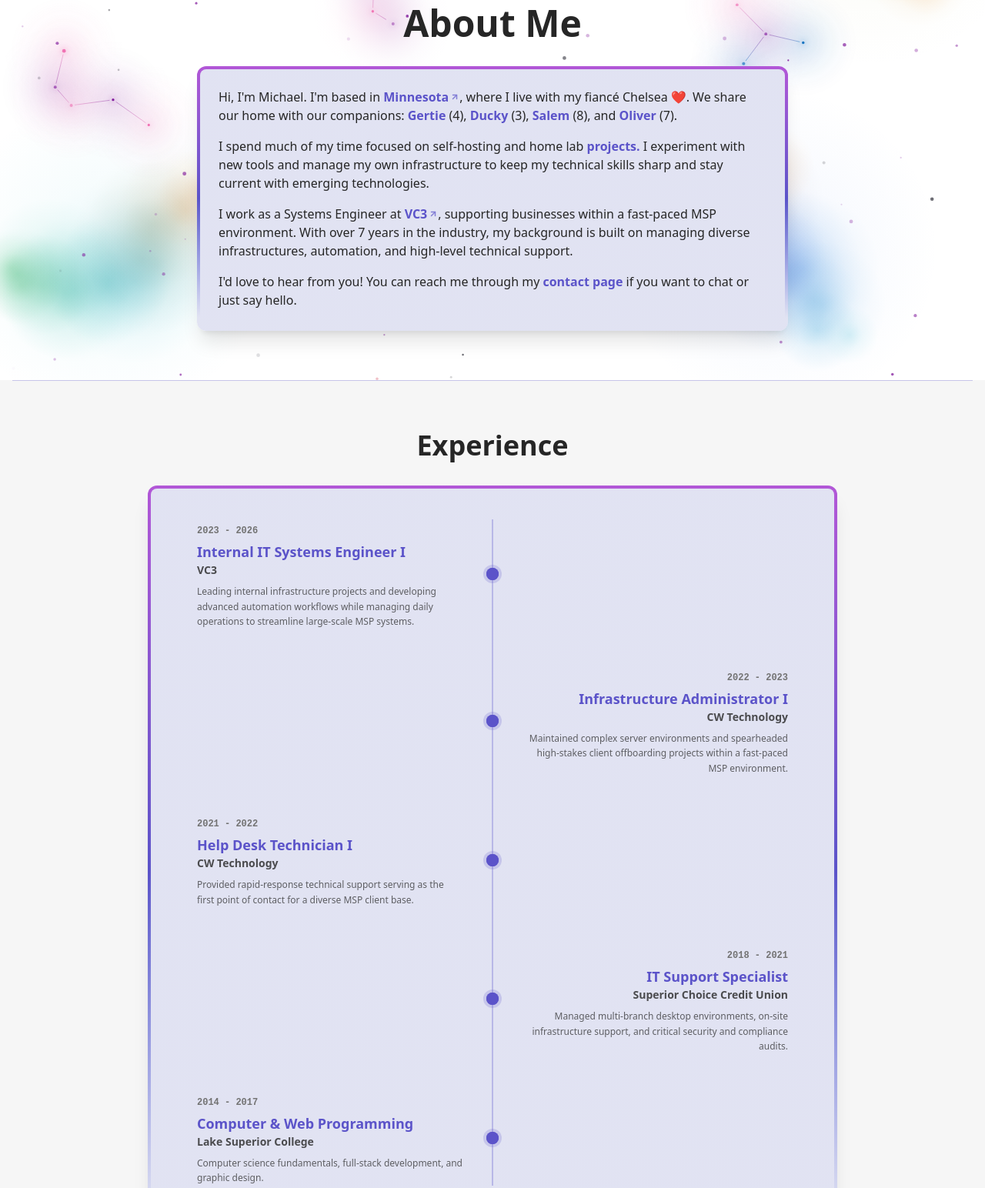
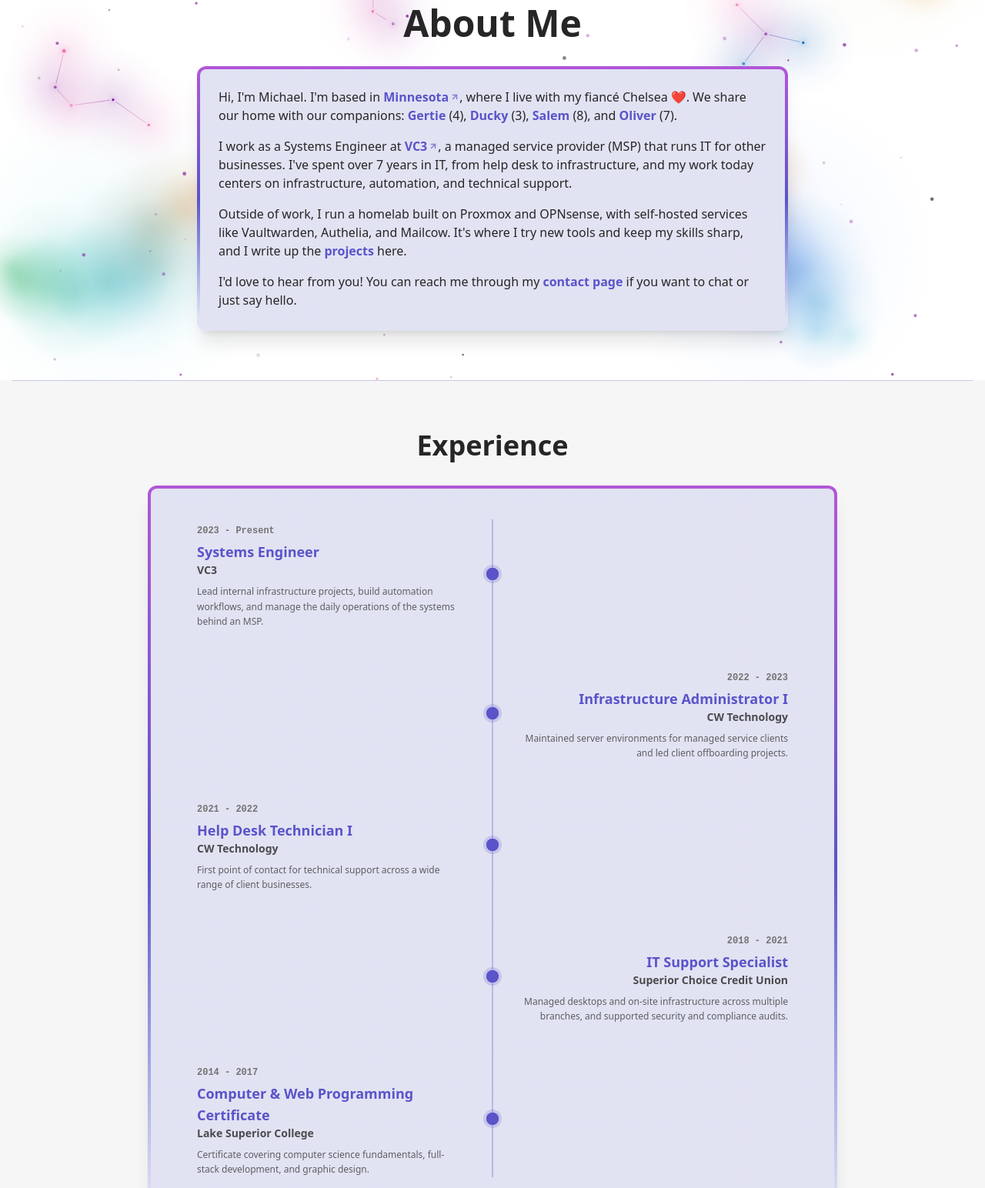
Before and after one commit to copperpocket/mulek.cc, an Astro site: page /about in a window 1280 px wide. Shown: the part 306-1850 px from the top of the page at 77% size. Built offline with nearby package versions, Linux system fonts and the light colour scheme; Astro itself is replaced by a stand-in of ours; animation ran at ten frames a second.

Commit message:
feat(about): plainer, more specific copy and consistent job title
The job paragraph now leads and explains what an MSP is, the homelab paragraph names the tools actually run, and the work entries drop the buzzwords. The title is Systems Engineer everywhere, the VC3 role runs to Present, the education entry names the certificate, and the Philosophy text is a size larger.

```diff
--- a/src/components/AboutSummary.astro
+++ b/src/components/AboutSummary.astro
@@ -116,12 +116,6 @@ const petLink = "pet-link text-accent font-semibold hover:underline hover:text-h
   ) : (
     <>
       <p>
-        I spend much of my time focused on self-hosting and home lab
-        <a href="/projects" class="text-accent font-semibold hover:underline hover:text-highlight">projects.</a>
-        I experiment with new tools and manage my own infrastructure to keep my
-        technical skills sharp and stay current with emerging technologies.
-      </p>
-      <p>
         I work as a Systems Engineer at
         <a href="https://www.vc3.com" target="_blank" rel="noopener noreferrer" class="group inline-flex items-center text-accent font-semibold hover:underline hover:text-highlight transition-colors">
           VC3
@@ -130,7 +124,12 @@ const petLink = "pet-link text-accent font-semibold hover:underline hover:text-h
             <polyline points="7 7 17 7 17 17"></polyline>
           </svg>
         </a>,
-        supporting businesses within a fast-paced MSP environment. With over <span data-career-start={careerStartDate}>{uptime}</span> years in the industry, my background is built on managing diverse infrastructures, automation, and high-level technical support.
+        a managed service provider (MSP) that runs IT for other businesses. I've spent over <span data-career-start={careerStartDate}>{uptime}</span> years in IT, from help desk to infrastructure, and my work today centers on infrastructure, automation, and technical support.
+      </p>
+      <p>
+        Outside of work, I run a homelab built on Proxmox and OPNsense, with self-hosted services like Vaultwarden, Authelia, and Mailcow. It's where I try new tools and keep my skills sharp, and I write up the
+        <a href="/projects" class="text-accent font-semibold hover:underline hover:text-highlight">projects</a>
+        here.
       </p>
       <p>
         I'd love to hear from you! You can reach me through my
--- a/src/pages/about.astro
+++ b/src/pages/about.astro
@@ -61,10 +61,10 @@ export const prerender = true;
           <div class="absolute left-1/2 transform -translate-x-1/2 w-0.5 h-full bg-accent/30 hidden sm:block"></div>
 
           <AboutTimelineItem
-            title="Internal IT Systems Engineer I"
-            date="2023 - 2026"
+            title="Systems Engineer"
+            date="2023 - Present"
             company="VC3"
-            description="Leading internal infrastructure projects and developing advanced automation workflows while managing daily operations to streamline large-scale MSP systems."
+            description="Lead internal infrastructure projects, build automation workflows, and manage the daily operations of the systems behind an MSP."
             side="left"
           />
 
@@ -72,7 +72,7 @@ export const prerender = true;
             title="Infrastructure Administrator I"
             date="2022 - 2023"
             company="CW Technology"
-            description="Maintained complex server environments and spearheaded high-stakes client offboarding projects within a fast-paced MSP environment."
+            description="Maintained server environments for managed service clients and led client offboarding projects."
             side="right"
           />
 
@@ -80,7 +80,7 @@ export const prerender = true;
             title="Help Desk Technician I"
             date="2021 - 2022"
             company="CW Technology"
-            description="Provided rapid-response technical support serving as the first point of contact for a diverse MSP client base."
+            description="First point of contact for technical support across a wide range of client businesses."
             side="left"
           />
 
@@ -88,15 +88,15 @@ export const prerender = true;
             title="IT Support Specialist"
             date="2018 - 2021"
             company="Superior Choice Credit Union"
-            description="Managed multi-branch desktop environments, on-site infrastructure support, and critical security and compliance audits."
+            description="Managed desktops and on-site infrastructure across multiple branches, and supported security and compliance audits."
             side="right"
           />
 
           <AboutTimelineItem
-            title="Computer & Web Programming"
+            title="Computer & Web Programming Certificate"
             date="2014 - 2017"
             company="Lake Superior College"
-            description="Computer science fundamentals, full-stack development, and graphic design."
+            description="Certificate covering computer science fundamentals, full-stack development, and graphic design."
             side="left"
           />
         </div>
@@ -124,8 +124,8 @@ export const prerender = true;
           <div class="text-center space-y-3">
             <div class="text-accent text-2xl">🛠️</div>
             <h3 class="text-lg font-bold">Ownership</h3>
-            <p class="text-xs opacity-80 leading-relaxed">
-              I believe in self-hosting and digital sovereignty. If it’s critical, it should run on hardware I control and infrastructure I understand from the ground up.
+            <p class="text-sm opacity-80 leading-relaxed">
+              I believe in self-hosting. If it’s critical, it should run on hardware I control and infrastructure I understand from the ground up.
             </p>
           </div>
 
@@ -133,7 +133,7 @@ export const prerender = true;
           <div class="text-center space-y-3">
             <div class="text-accent text-2xl">🔒</div>
             <h3 class="text-lg font-bold">Resiliency</h3>
-            <p class="text-xs opacity-80 leading-relaxed">
+            <p class="text-sm opacity-80 leading-relaxed">
               Systems should be built to survive. I prioritize security, redundancy, and high availability - not because it's easy, but because reliable systems are invisible.
             </p>
           </div>
@@ -142,7 +142,7 @@ export const prerender = true;
           <div class="text-center space-y-3">
             <div class="text-accent text-2xl">📈</div>
             <h3 class="text-lg font-bold">Iteration</h3>
-            <p class="text-xs opacity-80 leading-relaxed">
+            <p class="text-sm opacity-80 leading-relaxed">
               Optimization is a continuous process. I’m never truly "done" with a project; there is always a way to refactor, simplify, or squeeze out more performance.
             </p>
           </div>
```
